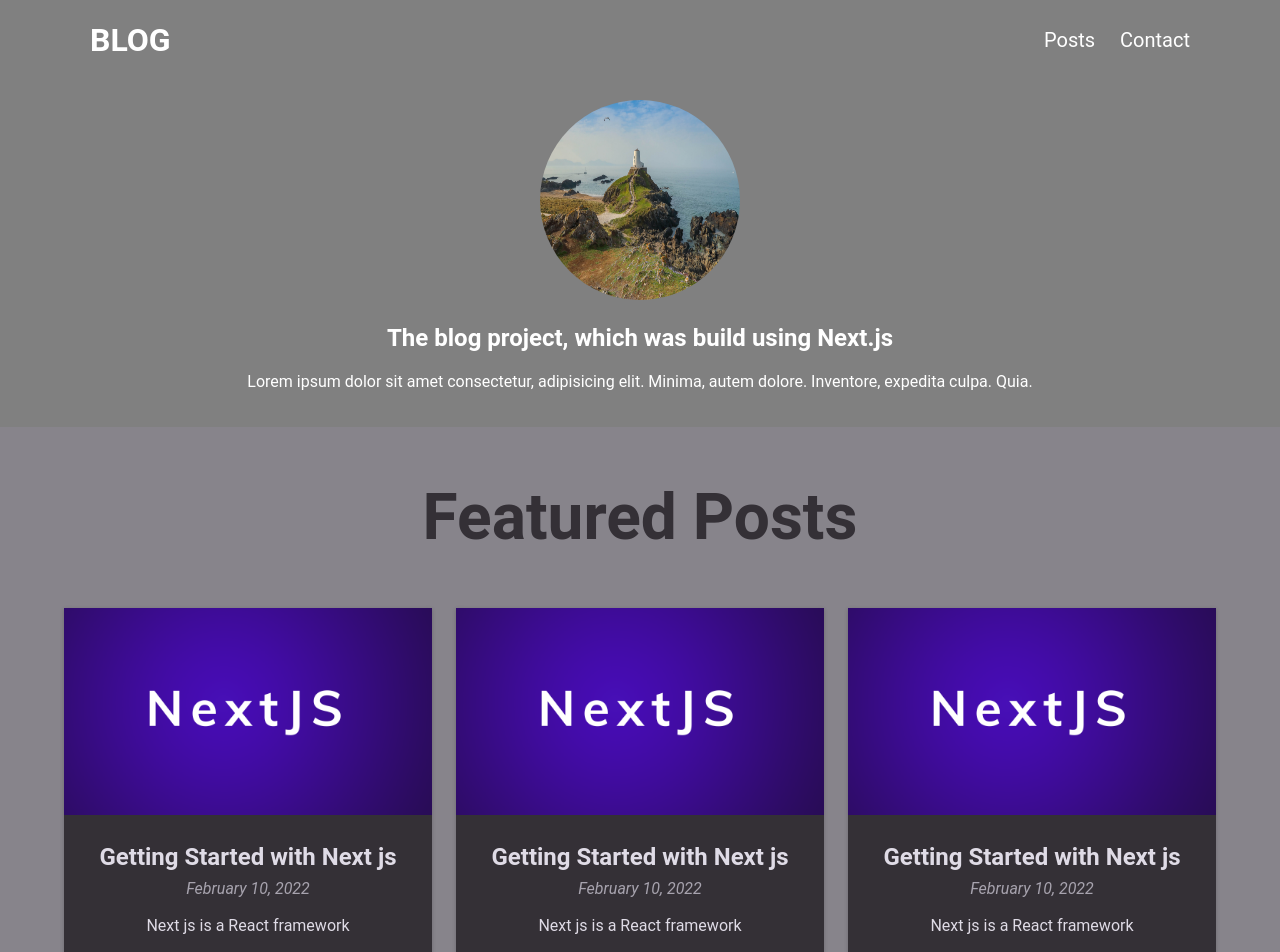
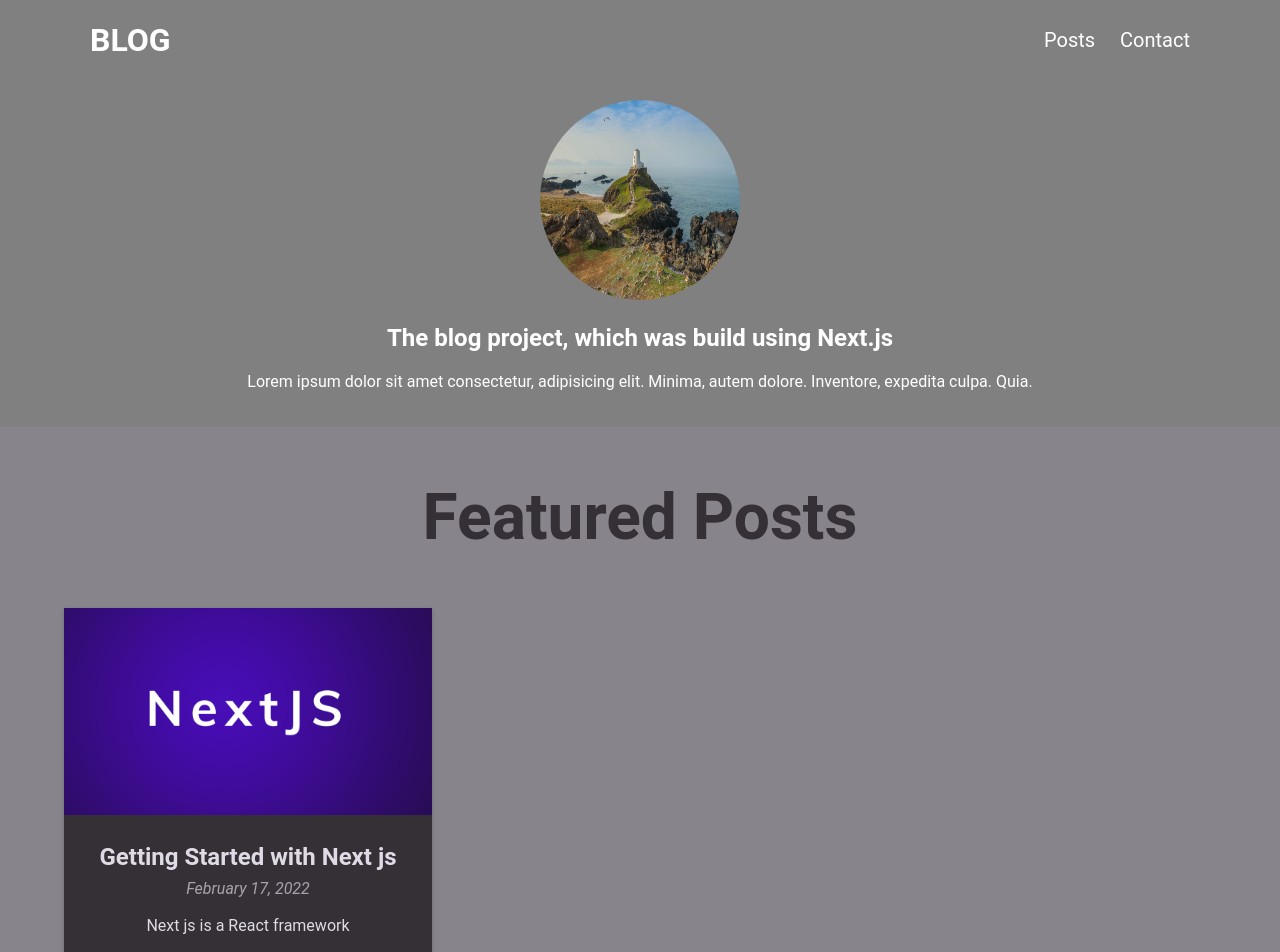
Before and after one commit to NMiokliotsah/nextjs-blog, a Next.js app: page / in a window 1280 px wide. Shown: the top 952 px of the page. Built offline with nearby package versions, Linux system fonts and the light colour scheme.

Commit message:
read data from files

```diff
--- a/helpers/post.ts
+++ b/helpers/post.ts
@@ -10,23 +10,20 @@ function getPostData(fileName: string) {
   const fileContent = fs.readFileSync(filePath, 'utf-8');
   const { data, content } = matter(fileContent);
 
-  const slug = fileName.replace(/\.md$/, '');
-
   return {
-    slug,
-    ...data,
     content,
+    ...data as IPost,
   };
 }
 
-function getAllPosts() {
-  const postFiles = fs.readFileSync(postDirectory);
+export function getAllPosts() {
+  const postFiles = fs.readdirSync(postDirectory);
 
   return postFiles.map((post) => getPostData(post))
     .sort((a, b) => a.date > b.date ? -1 : 1);
 }
 
-function getFeaturedPosts() {
+export function getFeaturedPosts() {
   const allPosts = getAllPosts();
 
   return allPosts.filter((post) => post.isFeatured);
--- a/pages/index.tsx
+++ b/pages/index.tsx
@@ -1,36 +1,27 @@
 import FeaturedPosts from '../components/FeaturedPosts/FeaturedPosts';
 import Hero from '../components/Hero/Hero';
+import { getFeaturedPosts } from '../helpers/post';
+
 import styles from '../styles/Home.module.css'
 
-const DUMMY_DATE = [
-  {
-    title: 'Getting Started with Next js',
-    image: 'getting-started-nextjs.png',
-    excerpt: 'Next js is a React framework',
-    slug: 'getting-started-with-nextjs',
-    date: '2022-02-10',
-  },
-  {
-    title: 'Getting Started with Next js',
-    image: 'getting-started-nextjs.png',
-    excerpt: 'Next js is a React framework',
-    slug: 'getting-started-with-nextjs',
-    date: '2022-02-10',
-  },
-  {
-    title: 'Getting Started with Next js',
-    image: 'getting-started-nextjs.png',
-    excerpt: 'Next js is a React framework',
-    slug: 'getting-started-with-nextjs',
-    date: '2022-02-10',
-  }
-]
 
-function Home() {
+function Home({ posts }) {
   return <>
     <Hero />
-    <FeaturedPosts posts={DUMMY_DATE} />
+    <FeaturedPosts posts={posts} />
   </>
 }
 
+
+export function getStaticProps() {
+  const featuredPosts = getFeaturedPosts();
+
+  return {
+    props: {
+      posts: featuredPosts
+    },
+    revalidate: 100,
+  }
+}
+
 export default Home;
--- a/posts/getting-started-with-nextjs.md
+++ b/posts/getting-started-with-nextjs.md
@@ -1,9 +1,9 @@
 ---
-  title: 'Getting Started with Next js',
-  image: 'getting-started-nextjs.png',
-  excerpt: 'Next js is a React framework',
-  slug: 'getting-started-with-nextjs',
-  date: '2022-02-10',
+  title: 'Getting Started with Next js'
+  image: 'getting-started-nextjs.png'
+  excerpt: 'Next js is a React framework'
+  slug: 'getting-started-with-nextjs'
+  date: '2022-02-17'
   isFeatured: true
 ---
 
```
Also changed, not shown: pages/posts/index.tsx (+14 -25 lines).
